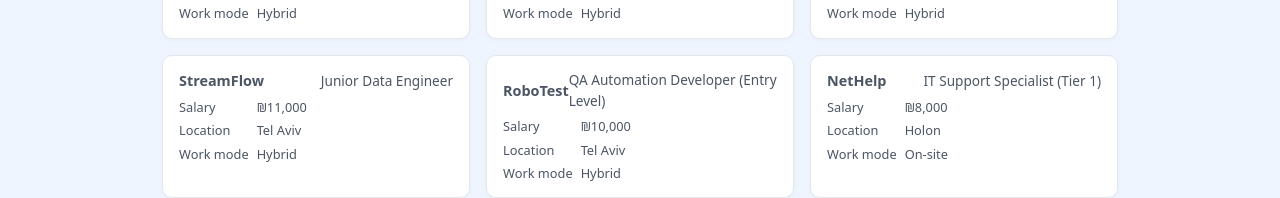
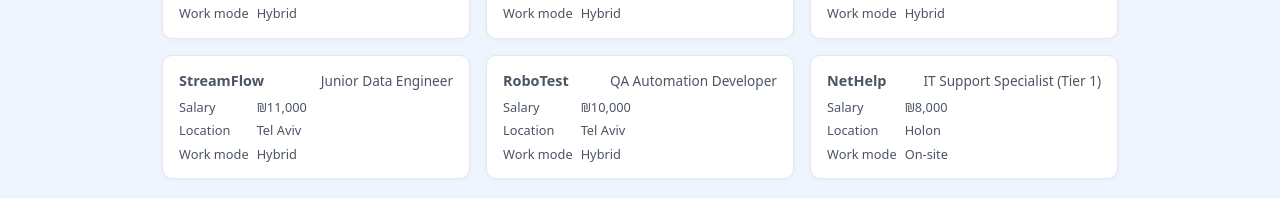
Before and after one commit to itai-gal/OfferCompare, a React (Vite) app in the folder compareoffer/front/: page / in a window 1280 px wide. Shown: the part 477-675 px from the top of the page. Built offline with nearby package versions, Linux system fonts and the light colour scheme; no server answers.

Commit message:
feat: Update demo offers with corrected salary and job title for better accuracy

```diff
--- a/compareoffer/front/src/pages/HomePage.tsx
+++ b/compareoffer/front/src/pages/HomePage.tsx
@@ -14,14 +14,14 @@
     {
         company: "AppNest",
         title: "Junior Mobile Developer",
-        salary: "₪10,000",
+        salary: "₪9,500",
         location: "Herzliya",
         workMode: "hybrid",
     },
     {
         company: "CloudWorks",
         title: "Junior DevOps Engineer",
-        salary: "₪11,000",
+        salary: "₪12,000",
         location: "Tel Aviv",
         workMode: "hybrid",
     },
@@ -41,7 +41,7 @@
     },
     {
         company: "RoboTest",
-        title: "QA Automation Developer (Entry Level)",
+        title: "QA Automation Developer",
         salary: "₪10,000",
         location: "Tel Aviv",
         workMode: "hybrid",
```
